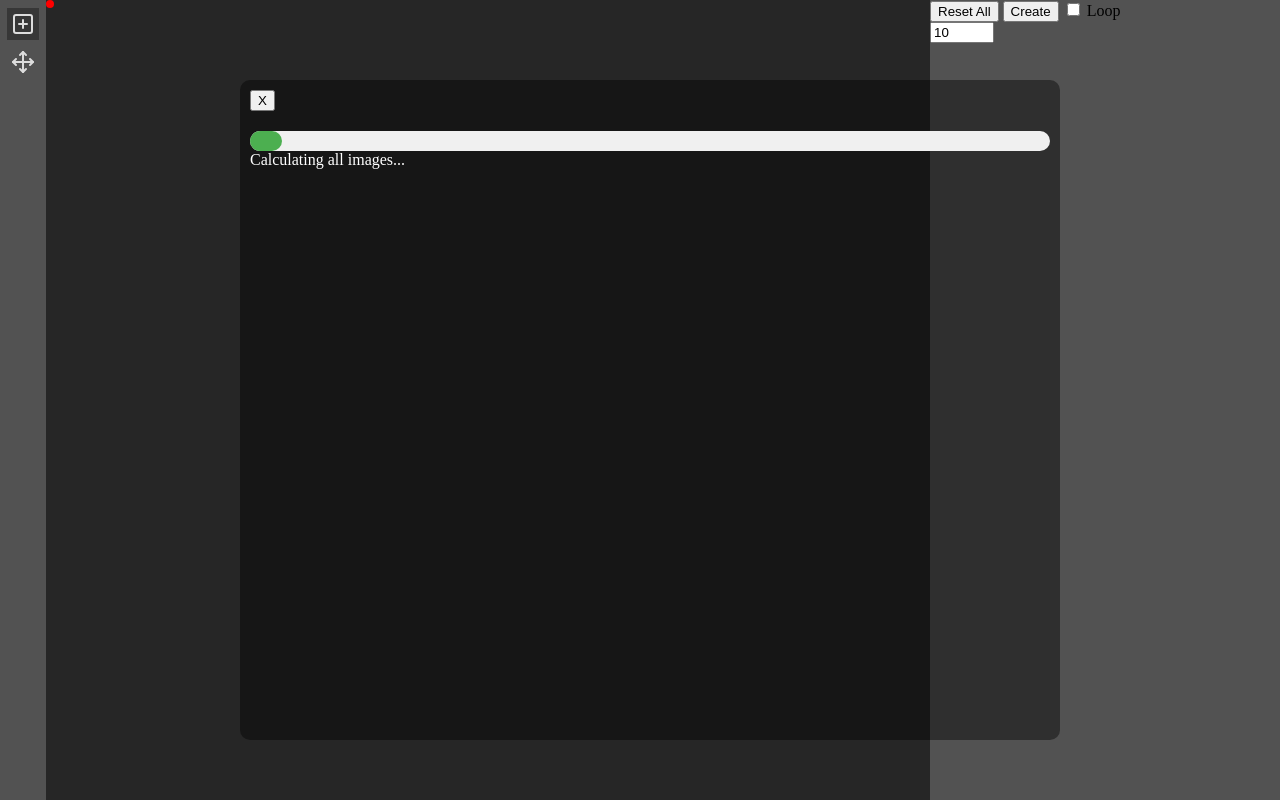
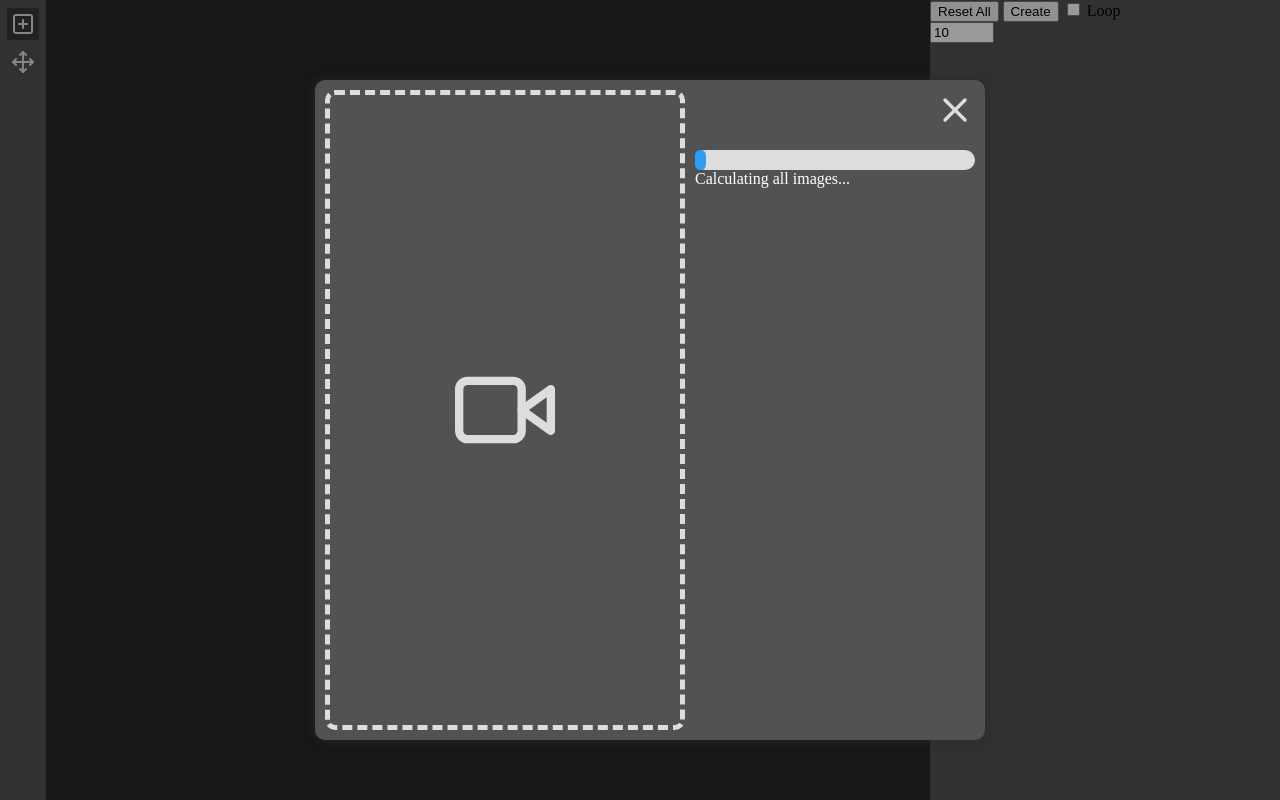
Before and after one commit to dado3212/image-motion, a plain HTML site: page index.html in a window 1280 px wide. Both pictures are taken after a click on the button "Create". Drawn offline with nearby package versions, Linux system fonts and the light colour scheme.

Commit message:
Some UI cleanup

```diff
--- a/css/main.css
+++ b/css/main.css
@@ -40,18 +40,9 @@
 }
 
 .rectangle.frame.moveable {
-    pointer-events: auto; /* Enable pointer events */
+    pointer-events: auto;
+    /* Enable pointer events */
     cursor: grab;
-}
-
-#helperDot {
-    width:8px;
-    height:8px;
-    border-radius:4px;
-    background-color:red;
-
-    z-index: 10;
-    position: absolute;
 }
 
 body {
@@ -154,20 +145,48 @@ body {
 
 /* Modal */
 #modal {
+    display: initial;
+    width: 100%;
+    height: 100%;
+    top: 0px;
+    left: 0px;
+    position: absolute;
+
+    z-index: 4;
+}
+
+.modal-overlay {
+    width: 100%;
+    height: 100%;
+    background-color: rgba(0, 0, 0, 0.4);
+}
+
+.modal-content {
     position: absolute;
     top: 10%;
-    left: calc(50% - 400px);
-    width: 800px;
+    left: calc(50% - 325px);
+    width: 650px;
     height: 80%;
     border-radius: 10px;
     padding: 10px;
-    background-color: #0000006e;
+    background-color: #525252;
     z-index: 4;
+
+    box-shadow: 0px 0px 10px 0px #292929;
+
+    display: flex;
+}
+
+.modal-sidebar {
+    display: flex;
+    flex-direction: column;
+    flex-grow: 1;
+    margin: 0 0 0 10px;
 }
 
 .progress-container {
     width: 100%;
-    background-color: #f0f0f0;
+    background-color: #ddd;
     height: 20px;
     border-radius: 10px;
     margin-top: 20px;
@@ -176,7 +195,7 @@ body {
 .progress-bar {
     height: 100%;
     width: 0;
-    background-color: #4caf50;
+    background-color: #2e9ef7;
     border-radius: 10px;
     transition: width 0.3s;
 }
@@ -185,8 +204,29 @@ body {
     color: white;
 }
 
+#outputVideo {
+    height: 100%;
+    aspect-ratio: 9/16;
+}
+
+#outputVideo .feather {
+    color: #ddd;
+    width: 100px;
+    height: 100px;
+}
+
+#outputVideo.loading {
+    border: 5px dashed #ddd;
+    box-sizing: border-box;
+    border-radius: 10px;
+
+    display: flex;
+    align-items: center;
+    justify-content: center;
+}
+
 #outputVideo video {
-    height: 615px;
+    height: 100%;
     width: 100%;
 }
 
@@ -198,4 +238,10 @@ body {
     stroke-linecap: round;
     stroke-linejoin: round;
     fill: none;
-  }
+}
+
+#closeModal {
+    color: #ddd;
+    margin-left: auto;
+    cursor: pointer;
+}
--- a/index.html
+++ b/index.html
@@ -27,7 +27,6 @@
                 <canvas id="canvas"></canvas>
                 <img id="rawImage">
             </div>
-            <div id="helperDot"></div>
         </div>
         <div id="sidebar">
             <div>
@@ -43,13 +42,22 @@
     <!-- Used for following the mouse around for frame creation -->
     <div id="rectangle" class="rectangle" style="display: none;"></div>
     <!-- Modal when you create a video, showing progress and output -->
-    <div id="modal" style="display: none" ;>
-        <button id="closeModal">X</button>
-        <div class="progress-container">
-            <div class="progress-bar" id="progressBar"></div>
+    <div id="modal" style="display: none;">
+        <div class="modal-overlay"></div>
+        <div class="modal-content">
+            <div id="outputVideo"></div>
+            <div class="modal-sidebar">
+                <span id="closeModal">
+                    <svg class="feather" style="width: 40px; height: 40px;">
+                        <use href="assets/feather-sprite.svg#x" />
+                    </svg>
+                </span>
+                <div class="progress-container">
+                    <div class="progress-bar" id="progressBar"></div>
+                </div>
+                <div id="progressMessage"></div>
+            </div>
         </div>
-        <div id="progressMessage"></div>
-        <div id="outputVideo"></div>
     </div>
 </body>
 
--- a/js/create-video-worker.js
+++ b/js/create-video-worker.js
@@ -11,7 +11,6 @@ import {
 } from './util.js'
 
 self.onmessage = async function(event) {
-    console.log(event);
     const offscreenCanvas = event.data.canvas;
     const paths = deserialize(event.data.paths);
     const offscreenContext = offscreenCanvas.getContext('2d');
@@ -55,7 +54,6 @@ self.onmessage = async function(event) {
 
     worker.onmessage = function (e) {
         var msg = e.data;
-        console.log(msg);
         if (msg.type == 'stderr' || msg.type == 'stdout') {
             let perc = 51;
             const regex = /frame=\s*(\d+)/;
@@ -90,9 +88,12 @@ self.onmessage = async function(event) {
         }
     };
 
-    worker.onerror = function(event) {
-        console.log('error');
-        console.log(event);
+    worker.onerror = function(_) {
+        self.postMessage({
+            progress: 100,
+            message: 'Worker failed.',
+            error: true,
+        });
     };
 
     // https://trac.ffmpeg.org/wiki/Slideshow
--- a/js/main.js
+++ b/js/main.js
@@ -259,8 +259,6 @@ function setupImageListeners() {
 
 
     document.getElementById('container').addEventListener('click', function (event) {
-        console.log(event);
-        console.log(event.target);
         if (currentTool !== Tools.ADD) {
             return;
         }
@@ -381,7 +379,8 @@ function createClick(event) {
     event.stopPropagation();
 
     // Trigger the modal, clear the old video output
-    document.getElementById('outputVideo').innerHTML = '';
+    document.getElementById('outputVideo').innerHTML = '<svg class="feather"><use href="assets/feather-sprite.svg#video" /></svg>';
+    document.getElementById('outputVideo').classList.add('loading');
     document.getElementById('modal').style.display = "initial";
     progressUpdate(0, 'Starting...');
 
@@ -460,13 +459,13 @@ function createClick(event) {
                 const url = webkitURL.createObjectURL(event.data.videoBlob);
 
                 const video = document.createElement('video');
-                video.width = 1080;
-                video.height = 1920;
                 video.controls = true;
                 video.autoplay = true;
                 video.loop = true;
                 video.src = url;
 
+                document.getElementById('outputVideo').classList.remove('loading');
+                document.getElementById('outputVideo').innerHTML = '';
                 document.getElementById('outputVideo').appendChild(video);
             }
         };
```
Also changed, not shown: 1 other file.
